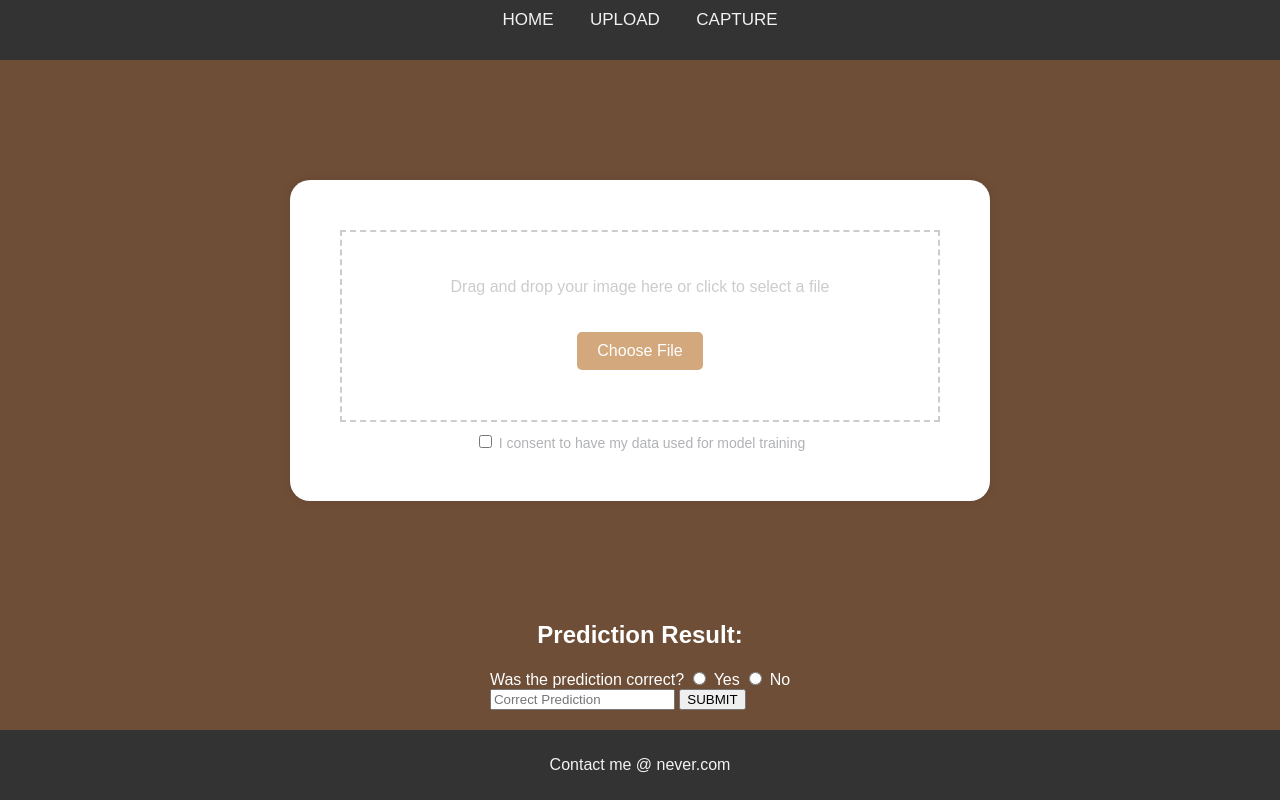
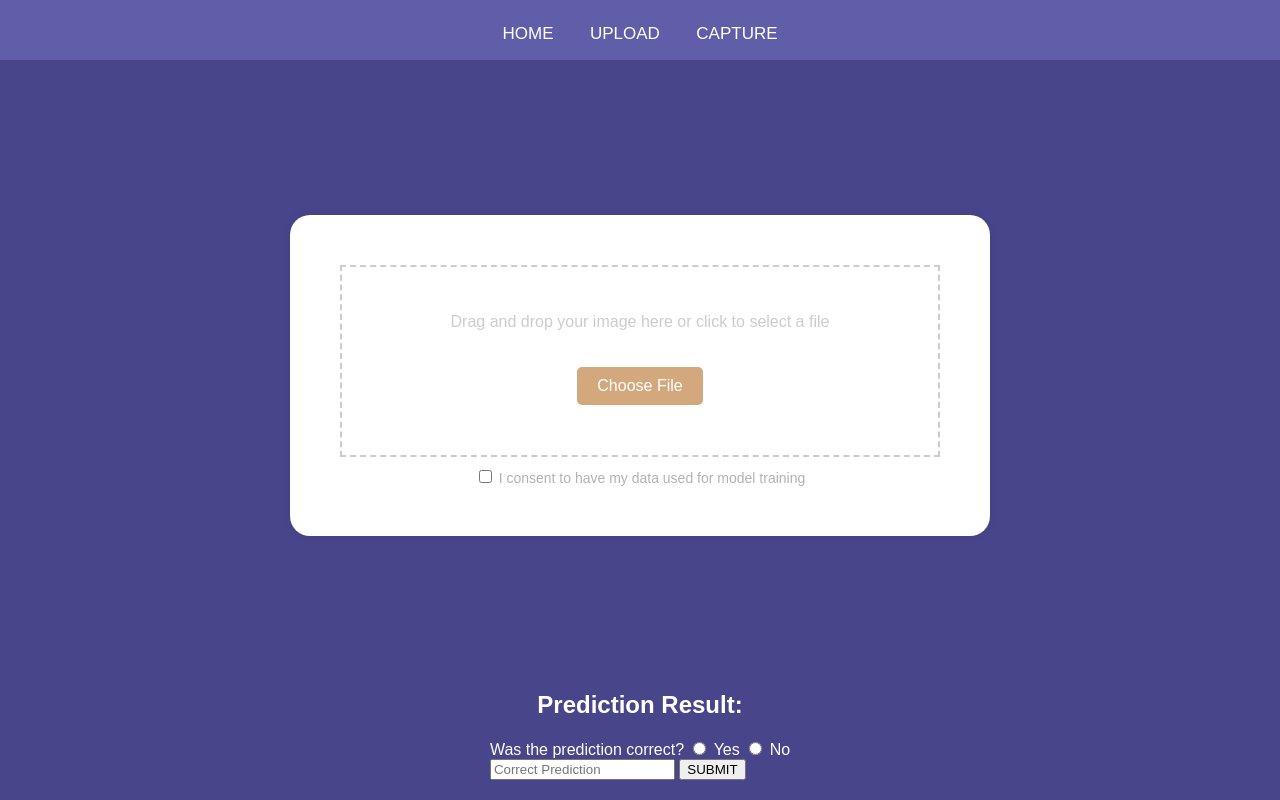
Before and after one commit to zedchichi/FYP_ENHANCING-ACCURACY-IN-BRITISH-SIGN-LANGUAGE-TRANSLATION-DIGITS-, a Flask app: page /upload in a window 1280 px wide. Run offline with Flask 3, Linux system fonts and the light colour scheme.

Commit message:
Update upload.html
css

```diff
--- a/app/templates/upload.html
+++ b/app/templates/upload.html
@@ -10,14 +10,15 @@
             margin: 0;
             padding: 0;
             font-family: Arial, sans-serif;
+            background-color: #7774bd;
         }
         body {
             display: flex;
             flex-direction: column;
         }
         .navbar, .footer {
-            background-color: #333;
-            color: #f2f2f2;
+            background-color: #615ea9;
+            color: #ffffff;
             padding: 10px 0;
             text-align: center;
         }
@@ -28,18 +29,19 @@
         .navbar a {
             padding: 14px 16px;
             text-decoration: none;
-            color: #f2f2f2;
+            color: #ffffff;
             font-size: 17px;
+            display: inline-block;
         }
         .navbar a:hover {
             background-color: #ddd;
-            color: black;
+            color: white;
         }
         .main-content {
             flex: 1;
             padding: 20px;
-            background-color: #6f4e37;
-            color: #fff;
+            background-color: #48458b;
+            color: #ffffff;
             display: flex;
             flex-direction: column;
             align-items: center;
@@ -48,6 +50,34 @@
             width: 100%;
             box-sizing: border-box;
         }
+        .footer {
+            background-color: transparent;
+            position: relative;
+            bottom: 0;
+            width: 100%;
+            text-align: center;
+        }
+        .content-box {
+            background-color: #353b60; /* Match the color of the content box in the image */
+            width: 80%; /* Adjust as necessary */
+            height: 50%; /* Adjust as necessary */
+            margin: 20px auto;
+            display: flex;
+            align-items: center;
+            justify-content: center;
+            color: #ffffff;
+            font-size: 24px; /* Adjust as necessary */
+            border: none; /* Remove any border */
+        }
+
+        .scroll-text {
+            text-align: center;
+            color: #ffffff;
+            font-size: 18px;
+            margin-top: auto; /* This pushes the scroll text to the bottom of the main content */
+            padding: 20px 0; /* Provide some padding for the scroll text */
+        }
+
         .upload-box {
             background: #fff;
             border-radius: 20px;
@@ -120,6 +150,7 @@
     </style>
 </head>
 <body>
+
     <div class="navbar">
         <a href="{{ url_for('views.home') }}">HOME</a>
         <a href="{{ url_for('views.upload') }}">UPLOAD</a>
@@ -131,12 +162,9 @@
             <div class="drag-area" id="drag-area">
                 <p>Drag and drop your image here or click to select a file</p>
                 <button class="btn" onclick="document.getElementById('file-input').click()">Choose File</button>
-
                 <input type="file" id="file-input" hidden onchange="handleFiles(this.files)">
             </div>
             <img id="preview" style="max-width: 200px; display: none;" />
-
-
             <div class="consent-checkbox">
                 <input type="checkbox" id="consent" name="consent" required>
                 <label for="consent">I consent to have my data used for model training</label>
@@ -144,17 +172,14 @@
         </div>
 
         <button id="predictButton" class="btn" style="display:none;" onclick="requestPrediction()">Predict</button>
-
         <div id="loadingIndicator" style="display: none;">Uploading...</div>
-
         <h2>Prediction Result:</h2>
         <div id="prediction-result" style="display: none"></div>
 
         <form class="feedback-form" id="feedback-form" onsubmit="submitFeedback(event)">
-
-             <input type="hidden" id="image-id" name="image-id" value="">
+            <input type="hidden" id="image_id" name="image_id" value="">
+            <!-- The predicted-class input is used to store the model's prediction -->
             <input type="hidden" id="predicted-class" name="predicted-class" value="">
-
             <div class="feedback-section">
                 <label for="yes">Was the prediction correct?</label>
                 <input type="radio" id="yes" name="feedback" value="yes">
@@ -162,16 +187,12 @@
                 <input type="radio" id="no" name="feedback" value="no">
                 <label for="no">No</label>
             </div>
-
-            <input type="text" id="correct-prediction" name="correct-prediction" placeholder="Correct Prediction" required>
+            <input type="text" id="correct-prediction" name="correct-prediction" placeholder="Correct Prediction">
             <input type="submit" value="SUBMIT">
         </form>
     </div>
 
 
-    <div class="footer">
-        <p>Contact me @ never.com</p>
-    </div>
 
     <script>
 
@@ -202,7 +223,7 @@
         function previewFile(file) {
             let preview = document.getElementById('preview');
             preview.src = URL.createObjectURL(file);
-            preview.unload = () => URL.revokeObjectURL(preview.src); // Free memory
+            preview.onload = () => URL.revokeObjectURL(preview.src); // Free memory
             preview.style.display = 'block';
         }
 
@@ -241,19 +262,39 @@
 
         function displayResults(data) {
             let resultContainer = document.getElementById('prediction-result');
+            let imageIdInput = document.getElementById('image_id');
+
+             if (data.vgg16_prediction && data.mobilenet_prediction && data.image_id) {
                     // Display the prediction result
-            resultContainer.innerHTML = `Prediction: ${data.prediction}`;
-            document.getElementById('image-id').value = data.image_id; // Assuming your prediction response includes `image_id`
-            document.getElementById('predicted-class').value = data.prediction; // Update the hidden input with the predicted class
+                    resultContainer.innerHTML = `
+                    <p> VGG16 Prediction: ${data.vgg16_prediction}</p>
+                    <p> MobileNet Prediction: ${data.mobilenet_prediction}</p>
+                    `;
+
+                resultContainer.style.display = 'block'; // Make sure to display the result container
+
+                imageIdInput.value = data.image_id;
+                console.log("Received image_id: " + data.image_id); // Log the image_id to verify
+
+                document.getElementById('image_id').value = data.image_id;
+                document.getElementById('predicted-class').value = data.prediction;
+                document.getElementById('predictButton').style.display = 'none'; // hide the predict button
+            } else {
+                // Handle the lack of data or error here
+                console.error('No prediction or image ID returned from server');
+            }
         }
 
         function submitFeedback(event) {
             event.preventDefault();
+            let imageId = document.getElementById('image_id').value;
+            let feedbackCorrect = document.querySelector('input[name="feedback"]:checked').value === 'yes'; // This is boolean now
+            let correctClass = document.getElementById('correct-prediction').value; // Get user input for the correct class
+
             let feedbackData = {
-                image_id: document.getElementById('image-id').value,
-                feedback_correct: document.querySelector('input[name="feedback"]:checked').value,
-                correct_class: document.getElementById('correct-prediction').value,
-                predicted_class: document.getElementById('predicted-class').value,
+                image_id: imageId,
+                correct_class: correctClass,
+                feedback_correct: feedbackCorrect // Send this as a boolean value
             };
 
             fetch('/submit_feedback', {
@@ -262,9 +303,14 @@
                 body: JSON.stringify(feedbackData),
             })
             .then(response => response.json())
-            .then(data => alert('Feedback submitted successfully'))
+            .then(data => {
+                alert('Feedback submitted successfully')
+                //clear the form
+                    document.getElementById('feedbackForm').reset();
+                    // Disable the submit button to prevent duplicate submissions
+                    //document.getElementById('submitFeedbackButton').disabled = true;
+            })
             .catch(error => console.error('Error:', error));
-        }
         }
     </script>
 </body>
```
Lines whose indentation alone changed are shown as unchanged.
